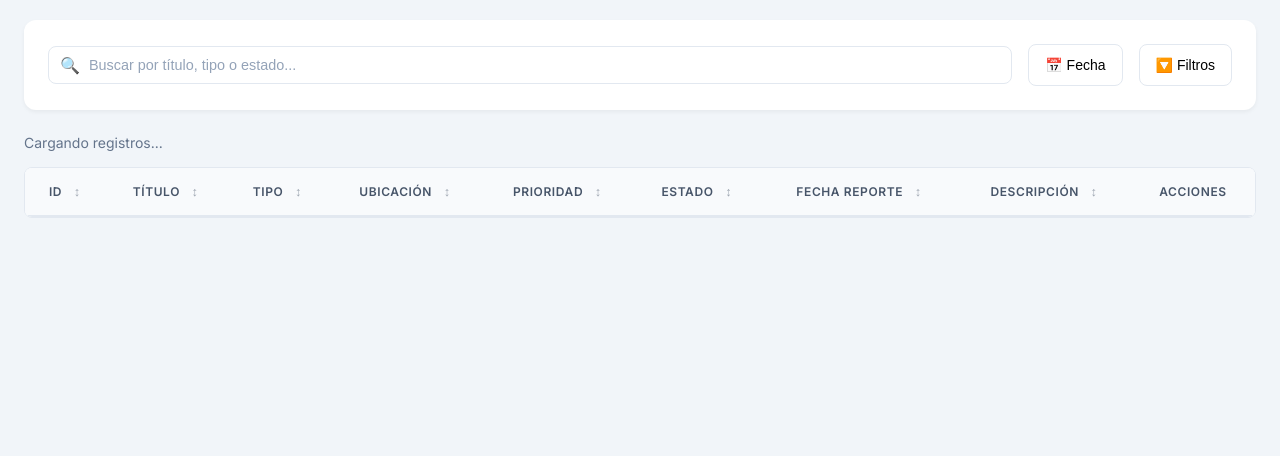
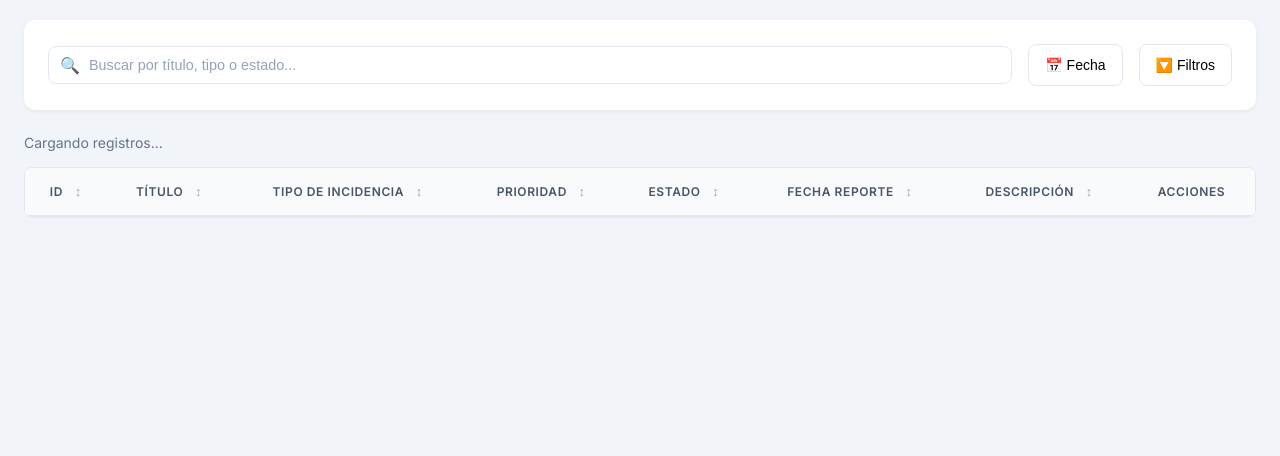
Before and after one commit to Casas-tj/SafePaws, a Django app: page /incidencias/incidencias in a window 1280 px wide. Shown: the part 213-669 px from the top of the page. Run offline with Django 5.2, Linux system fonts and the light colour scheme; lists and menus that the app fills with data are empty.

Commit message:
feature/incidencias: Lista de incidencias actualizada

```diff
--- a/apps/incidencias/templates/incidencias/incidencias.html
+++ b/apps/incidencias/templates/incidencias/incidencias.html
@@ -48,8 +48,7 @@
             <tr>
                 <th onclick="sortTable('id')">ID <span class="sort-icon">↕</span></th>
                 <th onclick="sortTable('titulo')">Título <span class="sort-icon">↕</span></th>
-                <th onclick="sortTable('tipo')">Tipo <span class="sort-icon">↕</span></th>
-                <th onclick="sortTable('ubicacion')">Ubicación <span class="sort-icon">↕</span></th>
+                <th onclick="sortTable('tipo')">Tipo de Incidencia <span class="sort-icon">↕</span></th>
                 <th onclick="sortTable('prioridad')">Prioridad <span class="sort-icon">↕</span></th>
                 <th onclick="sortTable('estado')">Estado <span class="sort-icon">↕</span></th>
                 <th onclick="sortTable('fechaReporte')">Fecha Reporte <span class="sort-icon">↕</span></th>
```
